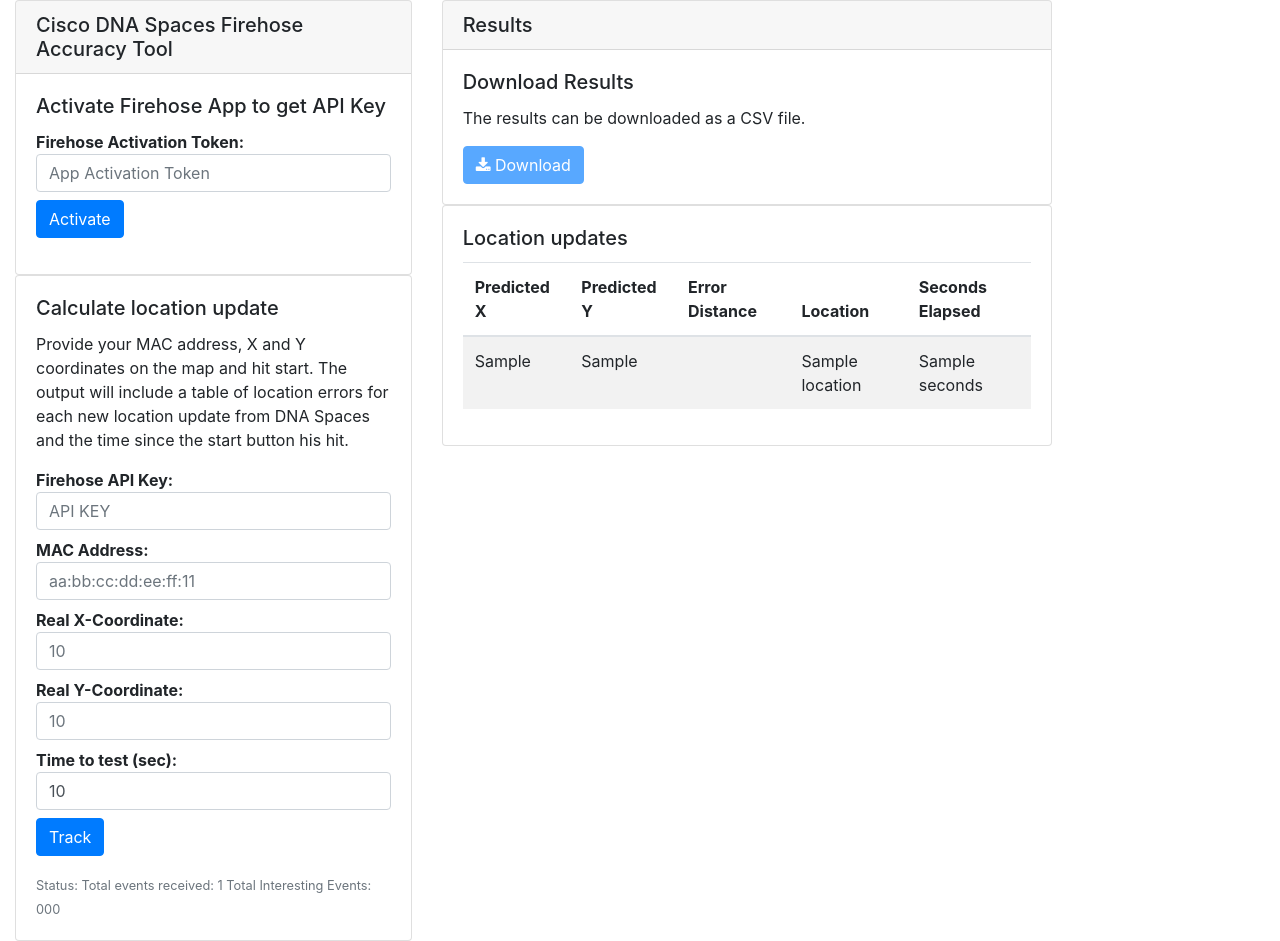
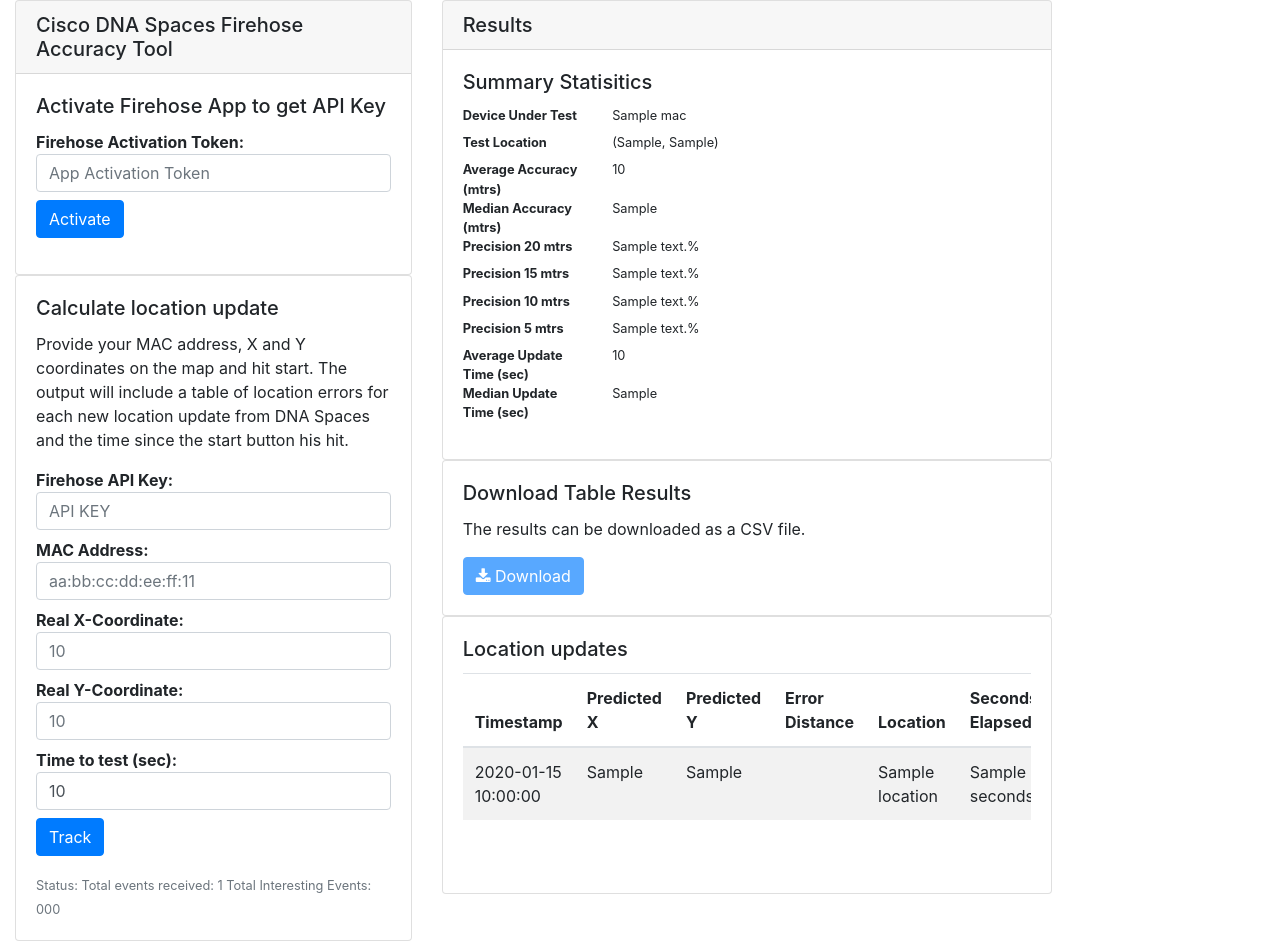
Before and after one commit to leigh-jewell/dnaspaces_tester, a Flask app: template templates/index.html in a window 1280 px wide. Run offline with Flask 2, Linux system fonts and the light colour scheme; the template is opened without the code that fills it: most values are stand-ins (such as "Sample title", 1, 10 or a date in 2020); some libraries are stand-ins or nearby versions.

Commit message:
First working version of firehose branch.

```diff
--- a/app.py
+++ b/app.py
@@ -7,7 +7,7 @@ from datetime import datetime as dt
 import tempfile
 from activate import process_activation
 import requests
-import ast
+import statistics
 
 app = Flask(__name__)
 
@@ -35,13 +35,14 @@ def calc_distance(x1, y1, x2, y2):
 
 def client_update(client, record_timestamp, x, y, location):
     distance_error = calc_distance(client['x'], client['y'], x, y)
-    time_delta = round((record_timestamp - client['start_time']).total_seconds(), 1)
-    print(f"Distance error {distance_error} time secs {time_delta}")
-    location_updates = {'x': x,
-                         'y': y,
-                         'error': distance_error,
-                         'seconds': time_delta,
-                         'location': location}
+    time_delta = abs(round((record_timestamp - client['start_time']).total_seconds(), 1))
+    print(f"Distance error {distance_error} time secs {time_delta} {client['start_time']} {record_timestamp}")
+    location_updates = {'timestamp': record_timestamp,
+                        'x': x,
+                        'y': y,
+                        'error': distance_error,
+                        'seconds': time_delta,
+                        'location': location}
     print(location_updates)
 
     return location_updates
@@ -78,7 +79,6 @@ def get_data_from_json(json_event, client):
                 and json_event['deviceLocationUpdate']['device']['macAddress'] == client['mac']:
             number_location_updates += 1
             time_stamp_datetime = dt.fromtimestamp(json_event['recordTimestamp'] / 1000)
-#            time_stamp_formatted = time_stamp_datetime.isoformat()
             x = feet_to_mts(json_event['deviceLocationUpdate']['xPos'])
             y = feet_to_mts(json_event['deviceLocationUpdate']['yPos'])
             location = json_event['deviceLocationUpdate']['location']['name']
@@ -91,8 +91,67 @@ def get_data_from_json(json_event, client):
     return result
 
 
+def post_process_results(location_updates):
+    first_update = True
+    processed = []
+    stats = {}
+    total_error = 0
+    number_updates = 0
+    total_precision_20 = 0.0
+    total_precision_15 = 0.0
+    total_precision_10 = 0.0
+    total_precision_5 = 0.0
+    total_latency = 0.0
+    latency_list = []
+    accuracy_list = []
+    for update in location_updates:
+        number_updates += 1
+        timestamp = update['timestamp']
+        x = update['x']
+        y = update['y']
+        error = update['error']
+        location = update['location']
+        if first_update:
+            prev_timestamp = timestamp
+            first_update = False
+        time_delta = round((timestamp - prev_timestamp).total_seconds(), 1)
+        prev_timestamp = timestamp
+        timestamp_formatted = timestamp.isoformat()
+        total_error += error
+        total_latency += time_delta
+        latency_list.append(time_delta)
+        accuracy_list.append(error)
+        if error <= 20.0:
+            total_precision_20 += 1
+        if error <= 15.0:
+            total_precision_15 += 1
+        if error <= 10.0:
+            total_precision_10 += 1
+        if error <= 5.0:
+            total_precision_5 += 1
+        processed.append({'timestamp': timestamp_formatted,
+                          'x': x,
+                          'y': y,
+                          'error': error,
+                          'seconds': time_delta,
+                          'location': location})
+    stats['average_accuracy'] = round(total_error/number_updates, 1)
+    stats['median_accuracy'] = statistics.median(accuracy_list)
+    stats['precision_20'] = round(total_precision_20/number_updates, 3)*100
+    stats['precision_15'] = round(total_precision_15/number_updates, 3)*100
+    stats['precision_10'] = round(total_precision_10/number_updates, 3)*100
+    stats['precision_5'] = round(total_precision_5/number_updates, 3)*100
+    stats['average_latency'] = round(total_latency/number_updates-1, 1)
+    stats['median_latency'] = round(statistics.median(latency_list), 1)
+
+    print(f"Stats: {stats}")
+
+    return processed, stats
+
+
 def get_updates(client, key):
     updates = []
+    stats = {}
     number_events = 0
     number_location_updates = 0
     headers = {'X-API-Key': key}
@@ -119,11 +178,14 @@ def get_updates(client, key):
             if process_time_secs > client['test_time']:
                 print('Complete. Time taken', process_time_secs)
                 break
-    return updates, number_location_updates, number_events
+    if number_location_updates > 0:
+        updates_processed, stats = post_process_results(updates)
+    return updates_processed, number_location_updates, number_events, stats
 
 
 @app.route('/track', methods=['POST'])
 def track_client():
+    stats = {}
     client = client_template
     # Start tracking a client on the firehose API
     api_key = request.form['api_key']
@@ -134,11 +196,11 @@ def track_client():
     client['test_time'] = int(request.form['test_time'])
     client['start_time'] = dt.now()
     client['number_updates'] = 0
-    client['location_updates'], client['number_updates'], client['total_events'] = get_updates(client, api_key)
+    client['location_updates'], client['number_updates'], client['total_events'], stats = get_updates(client, api_key)
     client['tracking'] = True
     print(f"Finished tracking {client['mac']}, got following events {client['number_updates'] }")
 
-    return render_template('index.html', api_key=api_key, client=client)
+    return render_template('index.html', api_key=api_key, client=client, stats=stats)
 
 
 @app.route('/', methods=['GET'])
--- a/templates/index.html
+++ b/templates/index.html
@@ -8,6 +8,15 @@
     <meta charset="utf-8">
     <style> /* set the CSS */
     .bar { fill: steelblue; }
+
+        .my-custom-scrollbar {
+            position: relative;
+            height: 200px;
+            overflow: auto;
+            }
+            .table-wrapper-scroll-y {
+            display: block;
+            }
     </style>
     <meta name="viewport" content="width=device-width, initial-scale=1, shrink-to-fit=no">
 
@@ -80,8 +89,38 @@
                 <div class="col-sm-6">
                     <div class="card">
                         <h5 class="card-header">Results</h5>
+                        <div class="card-body">
+                        <h5 class="card-title">Summary Statisitics</h5>
+                            <small>
+                        <dl class="row">
+                            <dt class="col-sm-3">Device Under Test</dt>
+                            <dd class="col-sm-9">{{ client.mac }}</dd>
+                            <dt class="col-sm-3">Test Location</dt>
+                            <dd class="col-sm-9">({{ client.x }}, {{ client.y }})</dd>
+                            <dt class="col-sm-3">Average Accuracy (mtrs)</dt>
+                            <dd class="col-sm-9">{{ stats.average_accuracy }}</dd>
+                            <dt class="col-sm-3">Median Accuracy (mtrs)</dt>
+                            <dd class="col-sm-9">{{ stats.median_accuracy }}</dd>
+                            <dt class="col-sm-3">Precision 20 mtrs</dt>
+                            <dd class="col-sm-9">{{ stats.precision_20 }}%</dd>
+                            <dt class="col-sm-3">Precision 15 mtrs</dt>
+                            <dd class="col-sm-9">{{ stats.precision_15 }}%</dd>
+                            <dt class="col-sm-3">Precision 10 mtrs</dt>
+                            <dd class="col-sm-9">{{ stats.precision_10 }}%</dd>
+                            <dt class="col-sm-3">Precision  5 mtrs</dt>
+                            <dd class="col-sm-9">{{ stats.precision_5 }}%</dd>
+                            <dt class="col-sm-3">Average Update Time (sec)</dt>
+                            <dd class="col-sm-9">{{ stats.average_latency }}</dd>
+                            <dt class="col-sm-3">Median Update Time (sec)</dt>
+                            <dd class="col-sm-9">{{ stats.median_latency }}</dd>
+                        </dl>
+                                </small>
+                        </div>
+                    </div>
+                    <div class="card">
+
                             <div class="card-body">
-                                <h5 class="card-title">Download Results</h5>
+                                <h5 class="card-title">Download Table Results</h5>
                                     <p class="card-text">The results can be downloaded as a CSV file.</p>
                                         {%  if client.number_updates > 0 %}
                                             <button class="btn btn-primary" onclick="exportData()"><i class="fa fa-download"></i> Download</button>
@@ -97,10 +136,11 @@
                                   </small>
                                   <small id="status_hierarchy" class="text-muted">
                                   </small>
-                                  <div id="floor_count_table">
+                                  <div class="table-wrapper-scroll-y my-custom-scrollbar">
                                     <table class="table table-striped" id="location_updates">
                                         <thead>
                                             <tr>
+                                                <th scope="col">Timestamp</th>
                                                 <th scope="col">Predicted X</th>
                                                 <th scope="col">Predicted Y</th>
                                                 <th scope="col">Error Distance</th>
@@ -111,6 +151,7 @@
                                         <tbody>
                                             {% for updates in client.location_updates %}
                                                 <tr>
+                                                   <td>{{updates.timestamp}}</td>
                                                    <td>{{updates.x}}</td>
                                                    <td>{{updates.y}}</td>
                                                    <td>{{updates.error}}</td>
@@ -151,6 +192,7 @@
                 column3 = row.cells[2].innerText;
                 column4 = row.cells[3].innerText;
                 column5 = row.cells[4].innerText;
+                column6 = row.cells[5].innerText;
 
             /* add a new records in the array */
                 rows.push(
@@ -159,7 +201,8 @@
                         column2,
                         column3,
                         column4,
-                        column5
+                        column5,
+                        column6
                     ]
                 );
 
```
